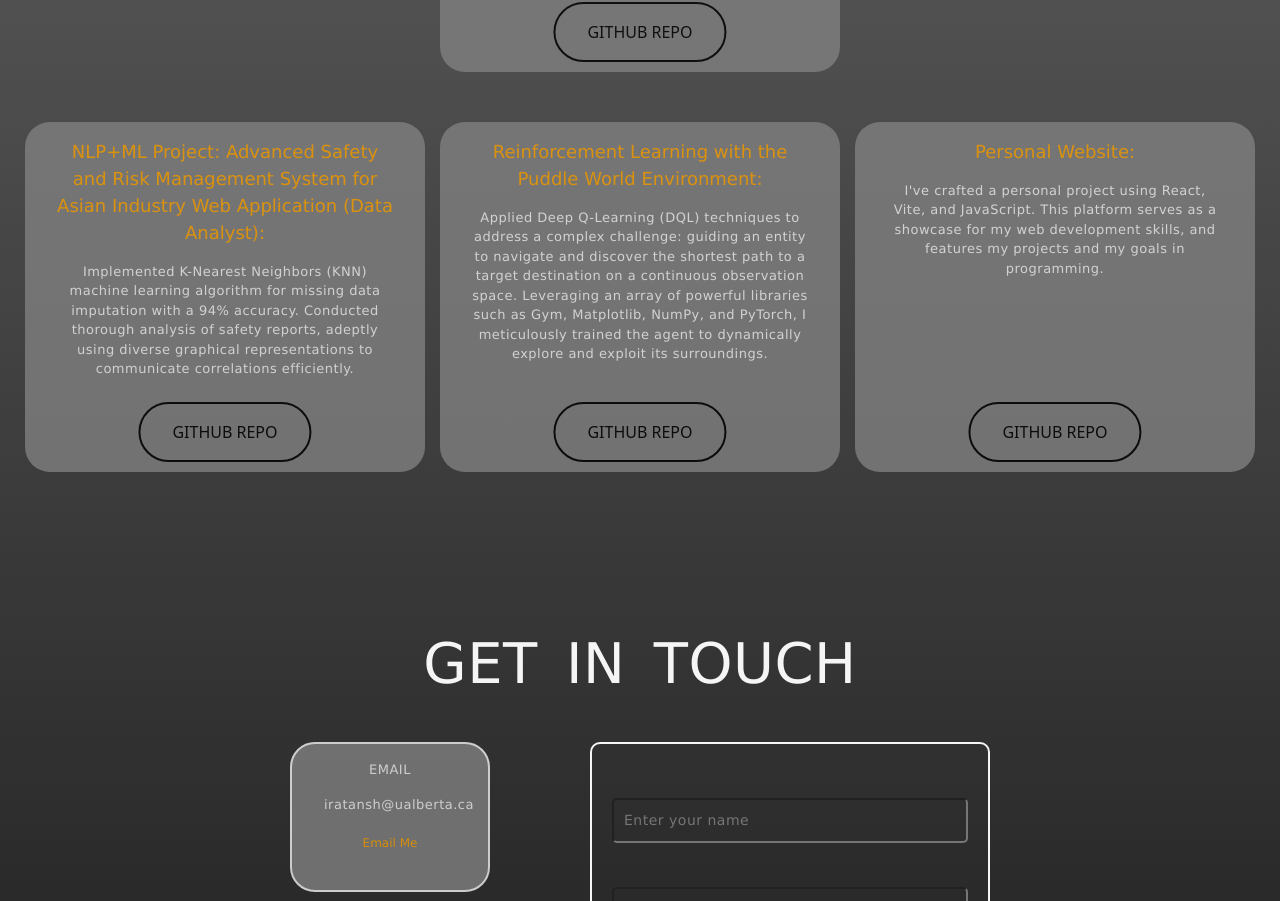
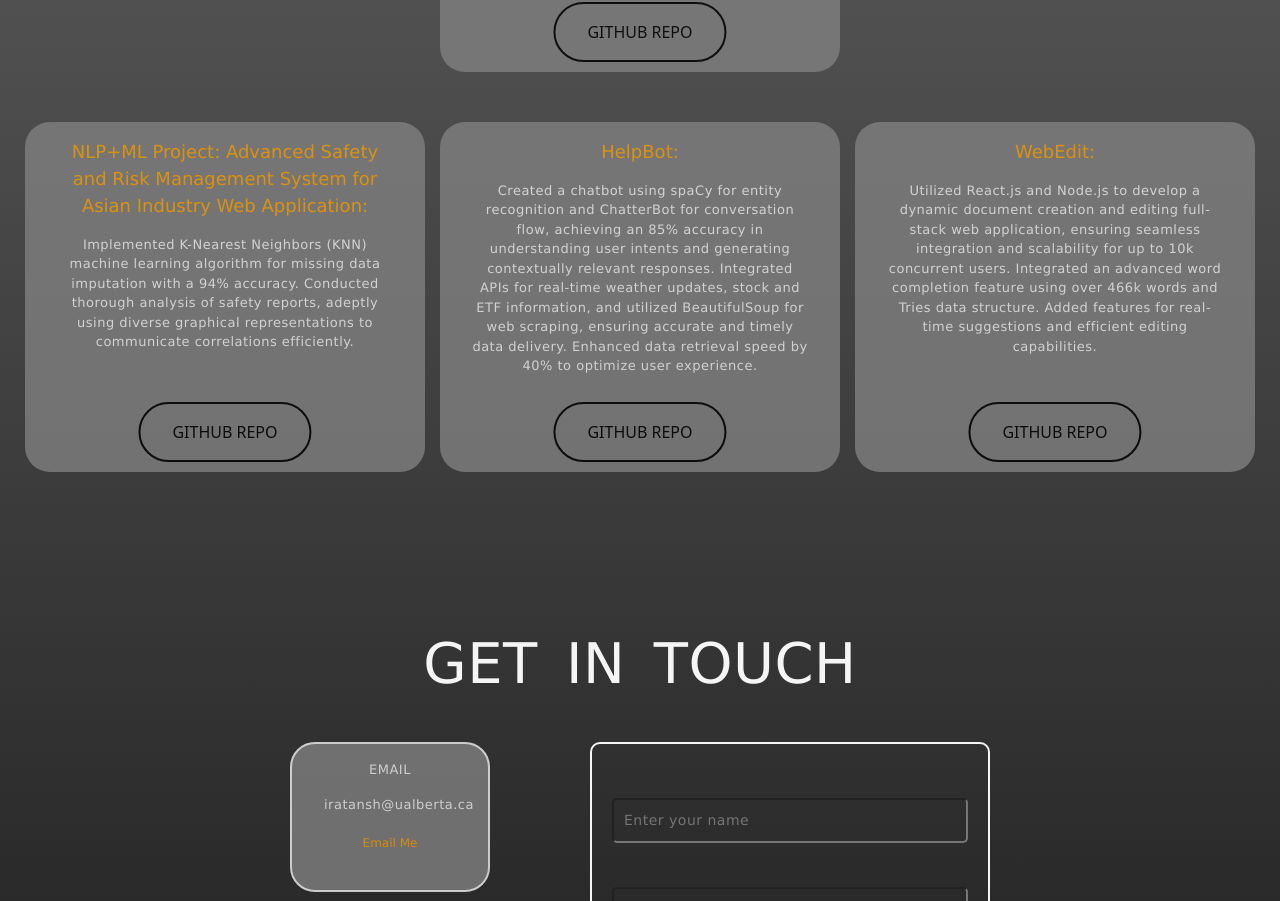
Before and after one commit to iratansh/personal-website, a React (Vite) app: page / in a window 1280 px wide. Shown: the part 4090-4991 px from the top of the page. Built offline with nearby package versions, Linux system fonts and the light colour scheme.

Commit message:
Update portfolio.jsx

```diff
--- a/src/portfolio.jsx
+++ b/src/portfolio.jsx
@@ -75,13 +75,13 @@ export default function Portfolio() {
           <div className="box4">
             <p className="sinfoHeader">
               NLP+ML Project: Advanced Safety and Risk Management System for
-              Asian Industry Web Application (Data Analyst):{" "}
+              Asian Industry Web Application:
             </p>
             <p className="sinfo">
               Implemented K-Nearest Neighbors (KNN) machine learning algorithm
               for missing data imputation with a 94% accuracy. Conducted
               thorough analysis of safety reports, adeptly using diverse
-              graphical representations to communicate correlations efficiently.{" "}
+              graphical representations to communicate correlations efficiently.
             </p>
             <a
               href="https://github.com/iratansh/Python/tree/main/UAIS%20Project"
@@ -94,18 +94,18 @@ export default function Portfolio() {
 
           <div className="box4">
             <p className="sinfoHeader">
-              Reinforcement Learning with the Puddle World Environment:
+              HelpBot:
             </p>
             <p className="sinfo">
-              Applied Deep Q-Learning (DQL) techniques to address a complex
-              challenge: guiding an entity to navigate and discover the shortest
-              path to a target destination on a continuous observation space.
-              Leveraging an array of powerful libraries such as Gym, Matplotlib,
-              NumPy, and PyTorch, I meticulously trained the agent to
-              dynamically explore and exploit its surroundings.{" "}
+              Created a chatbot using spaCy
+              for entity recognition and ChatterBot for conversation flow, achieving an 85% accuracy in
+              understanding user intents and generating contextually relevant responses.
+              Integrated APIs for real-time weather updates, stock and ETF information, and utilized BeautifulSoup for
+              web scraping, ensuring accurate and timely data delivery. Enhanced data retrieval speed by 40% to
+              optimize user experience.
             </p>
             <a
-              href="https://github.com/iratansh/Python/tree/main/Upper%20Bound%202024"
+              href="https://github.com/iratansh/Python/tree/main/HelpBot"
               target="blank"
               rel="noopener noreferrer"
             >
@@ -114,14 +114,14 @@ export default function Portfolio() {
           </div>
 
           <div className="box4">
-            <p className="sinfoHeader">Personal Website:</p>
+            <p className="sinfoHeader">WebEdit:</p>
             <p className="sinfo">
-              I've crafted a personal project using React, Vite, and JavaScript.
-              This platform serves as a showcase for my web development skills,
-              and features my projects and my goals in programming.
+              Utilized React.js and Node.js to develop a dynamic document creation and editing full-stack web application, ensuring seamless integration and scalability for up to 10k concurrent users.
+              Integrated an advanced word completion feature using over 466k words and Tries data structure.
+              Added features for real-time suggestions and efficient editing capabilities.
             </p>
             <a
-              href="https://github.com/iratansh/React/tree/main/Personal%20Website"
+              href="https://github.com/iratansh/Python/tree/main/WebEdit%20FullStack%20App"
               target="blank"
               rel="noopener noreferrer"
             >
```
